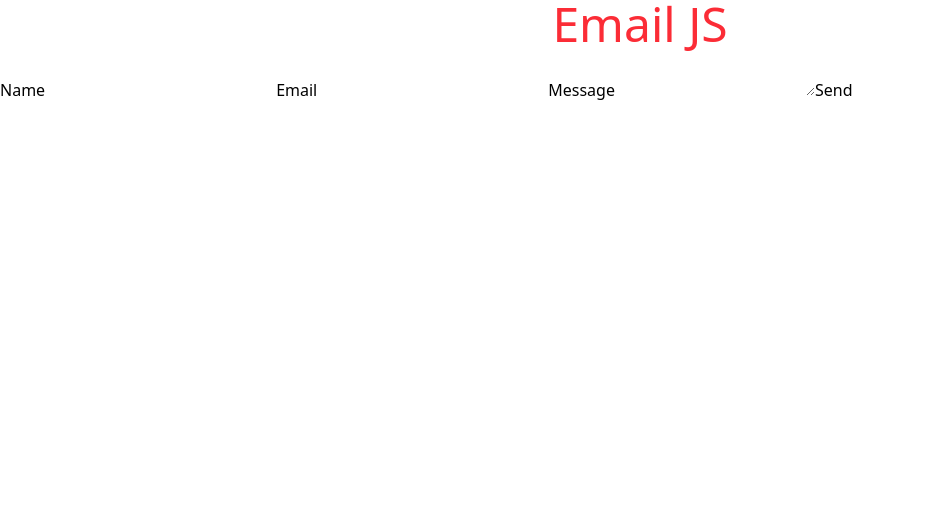
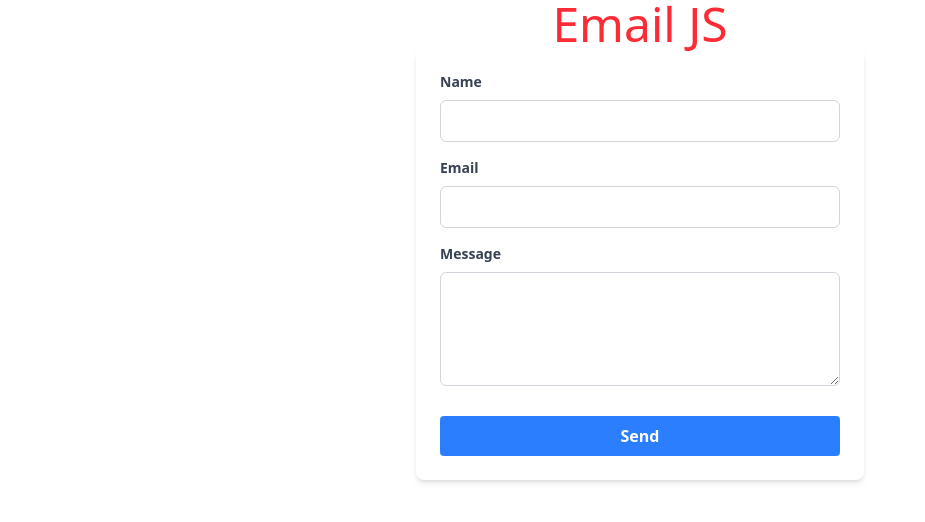
Before and after one commit to lakadeamit220/email-js, a React (Vite) app: page / in a window 1280 px wide. Shown: the top 522 px of the page, without its empty margins (0-925 px from the left). Built offline with nearby package versions, Linux system fonts and the light colour scheme.

Commit message:
Implemented AutoReply with emailjs.

```diff
--- a/src/App.jsx
+++ b/src/App.jsx
@@ -1,10 +1,12 @@
+import { AutoReply } from "./components/AutoReply";
 import { ContactUs } from "./components/Demo";
 
 function App() {
   return (
     <>
       <h1 className="text-center text-5xl text-red-500">Email JS</h1>
-      <ContactUs />
+      {/* <ContactUs /> */}
+      <AutoReply />
     </>
   );
 }
--- /dev/null
+++ b/src/components/AutoReply.jsx
@@ -0,0 +1,68 @@
+import React, { useRef } from 'react';
+import emailjs from '@emailjs/browser';
+
+export const AutoReply = () => {
+  const form = useRef();
+
+  const sendEmail = (e) => {
+    e.preventDefault();
+
+    emailjs
+      .sendForm('service_nvii7l5', 'template_yioh9be', form.current, {
+        publicKey: 'mMI_toKiVHyku96VO',
+      })
+      .then(
+        () => {
+          console.log('SUCCESS!');
+        },
+        (error) => {
+          console.log('FAILED...', error.text);
+        },
+      );
+  };
+
+  return (
+    <form
+      ref={form}
+      onSubmit={sendEmail}
+      className="max-w-md mx-auto p-6 bg-white rounded-lg shadow-md"
+    >
+      <div className="mb-4">
+        <label className="block text-gray-700 text-sm font-bold mb-2">Name</label>
+        <input
+          type="text"
+          name="user_name"
+          className="w-full px-3 py-2 border border-gray-300 rounded-md focus:outline-none focus:ring-2 focus:ring-blue-500"
+          required
+        />
+      </div>
+
+      <div className="mb-4">
+        <label className="block text-gray-700 text-sm font-bold mb-2">Email</label>
+        <input
+          type="email"
+          name="user_email"
+          className="w-full px-3 py-2 border border-gray-300 rounded-md focus:outline-none focus:ring-2 focus:ring-blue-500"
+          required
+        />
+      </div>
+
+      <div className="mb-6">
+        <label className="block text-gray-700 text-sm font-bold mb-2">Message</label>
+        <textarea
+          name="message"
+          rows="4"
+          className="w-full px-3 py-2 border border-gray-300 rounded-md focus:outline-none focus:ring-2 focus:ring-blue-500"
+          required
+        />
+      </div>
+
+      <button
+        type="submit"
+        className="w-full bg-blue-500 hover:bg-blue-700 text-white font-bold py-2 px-4 rounded focus:outline-none focus:shadow-outline"
+      >
+        Send
+      </button>
+    </form>
+  );
+};
```
